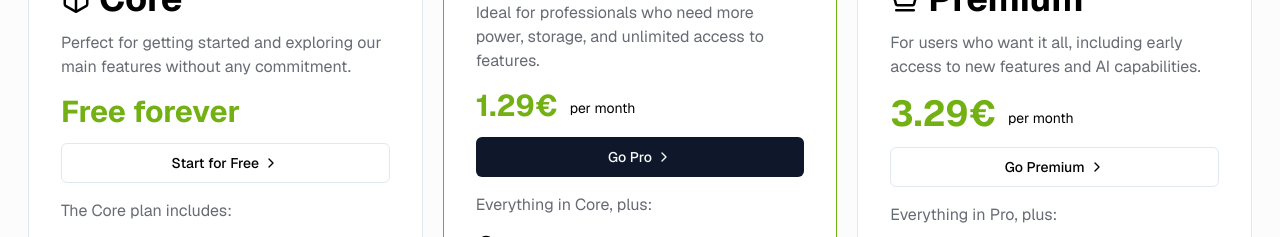
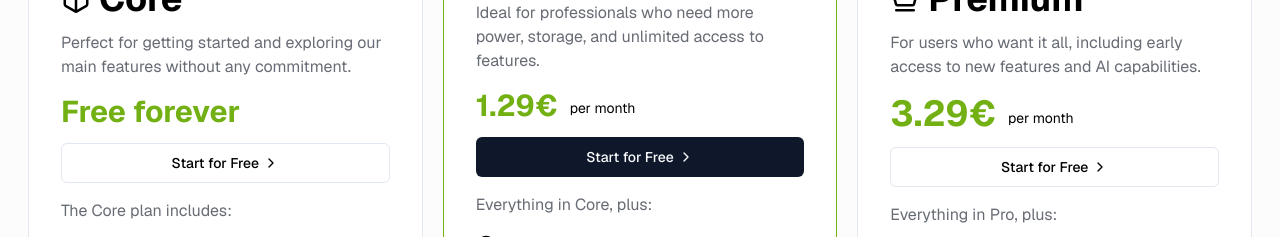
Before and after one commit to studiominsky/panellio, a Next.js app: page / in a window 1280 px wide. Shown: the part 4260-4497 px from the top of the page. Built offline with nearby package versions, Linux system fonts and the light colour scheme; no server answers.

Commit message:
adjust pricing

```diff
--- a/components/home/pricing.tsx
+++ b/components/home/pricing.tsx
@@ -106,7 +106,7 @@ function Pricing() {
               </span>
               <Button asChild name="Sign Up" className="mt-4">
                 <Link href="/signup">
-                  Go Pro
+                  Start for Free
                   <ChevronRight className="ml-1 h-4 w-4" />
                 </Link>
               </Button>
@@ -152,7 +152,7 @@ function Pricing() {
                 className="mt-4"
               >
                 <Link href="/signup">
-                  Go Premium
+                  Start for Free
                   <ChevronRight className="ml-1 h-4 w-4" />
                 </Link>
               </Button>
```
